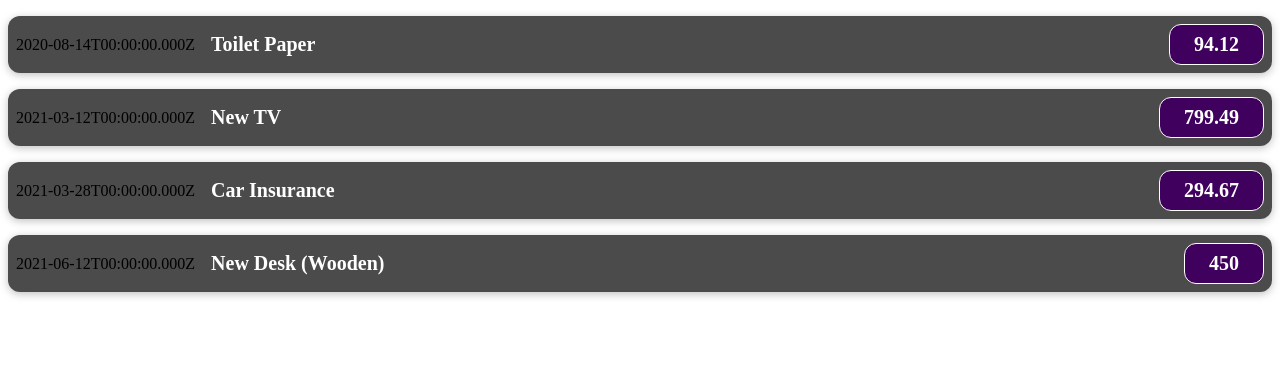
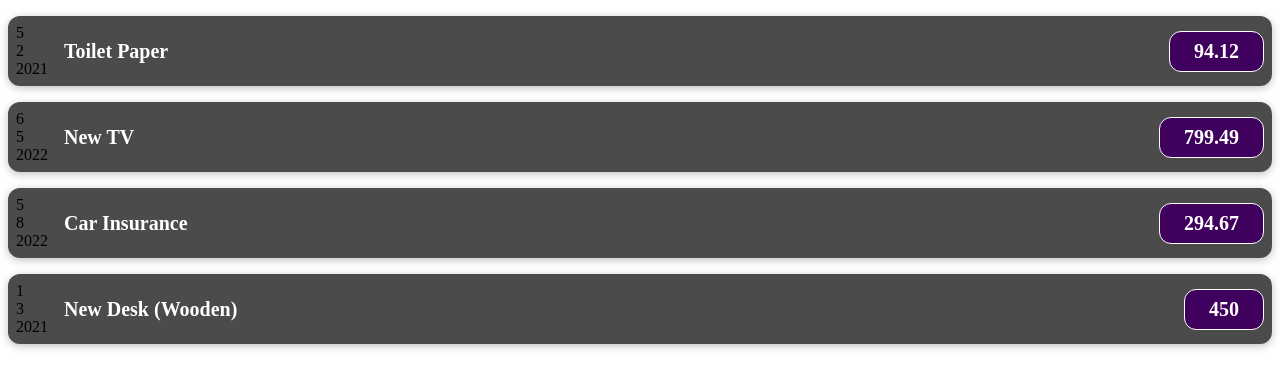
Before and after one commit to Abhilash4597/Expense-Tracker, a React (Vite) app: page / in a window 1280 px wide. Shown: the top 388 px of the page. Built offline with nearby package versions, Linux system fonts and the light colour scheme.

Commit message:
component for date update

```diff
--- a/src/App.jsx
+++ b/src/App.jsx
@@ -7,25 +7,25 @@ export default function App() {
       id: 'e1',
       title: 'Toilet Paper',
       amount: 94.12,
-      date: new Date(2020, 7, 14),
+      date: new Date(2021, 2, 12),
     },
     {
       id: 'e2',
       title: 'New TV',
       amount: 799.49,
-      date: new Date(2021, 2, 12),
+      date: new Date(2022, 5, 18),
     },
     {
       id: 'e3',
       title: 'Car Insurance',
       amount: 294.67,
-      date: new Date(2021, 2, 28),
+      date: new Date(2022, 8, 30),
     },
     {
       id: 'e4',
       title: 'New Desk (Wooden)',
       amount: 450,
-      date: new Date(2021, 5, 12),
+      date: new Date(2021, 3, 5),
     },
   ];
   return expenses.map(item => {
@@ -34,7 +34,7 @@ export default function App() {
         key={item.id}
         title={item.title}
         amount={item.amount}
-        date={item.date.toISOString()}
+        date={item.date}
       />
     );
   });
--- /dev/null
+++ b/src/Components/ExpenseDate.jsx
@@ -0,0 +1,16 @@
+import React from 'react'
+
+export default function ExpenseDate(props) {
+
+  let day = props.date.getDay();
+  let month = props.date.getMonth();
+  let year = props.date.getFullYear();
+
+  return (
+    <div>
+      <div>{day}</div>
+      <div>{month}</div>
+      <div>{year}</div>
+    </div>
+  );
+}
--- a/src/Components/ExpenseItem.jsx
+++ b/src/Components/ExpenseItem.jsx
@@ -1,11 +1,13 @@
 import React from 'react';
 import './ExpenseItem.css';
+import ExpenseDate from './ExpenseDate';
 
 export default function ExpenseItem(props) {
 
+
   return (
     <div className="expense-item">
-      <div>{props.date}</div>
+      <ExpenseDate date={props.date} />
       <div className="expense-item_description">
         <h2>{props.title}</h2>
         <div className="expense-item_price">{props.amount}</div>
```
